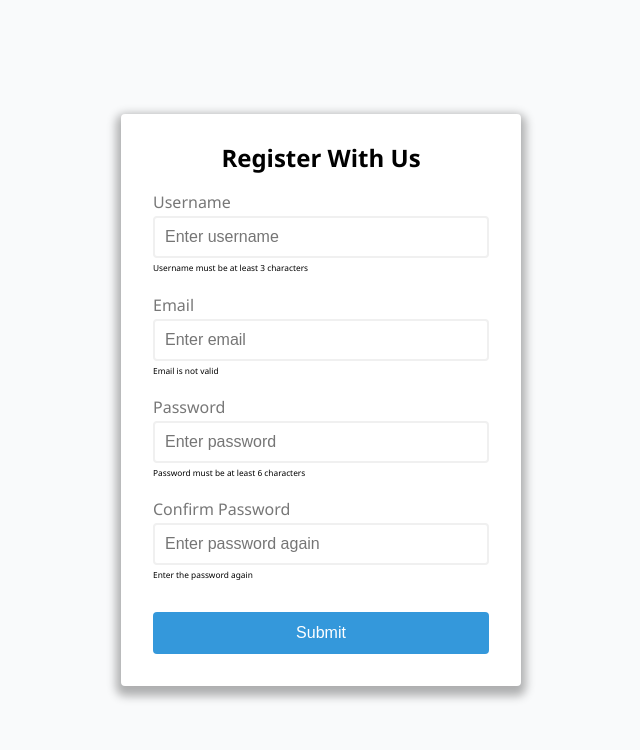
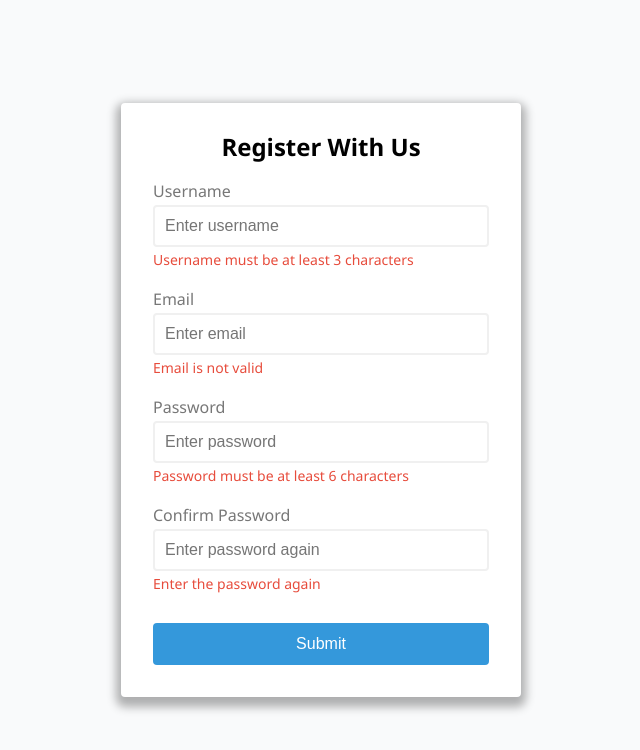
Before and after one commit to Sabelo-Hlatshwayo/form-validation-javascript, a plain HTML site: page index.html in a window 1280 px wide. Shown: the whole page, without its empty margins (319-959 px from the left). Drawn offline with Linux system fonts and the light colour scheme.

Commit message:
Add the CSS styles of the error messages

```diff
--- a/styles.css
+++ b/styles.css
@@ -95,3 +95,8 @@ body {
     padding: 1.2rem;
     cursor: pointer;
 }
+
+.error {
+    font-size: 1.4rem;
+    color: #e74c3c;
+}
```
